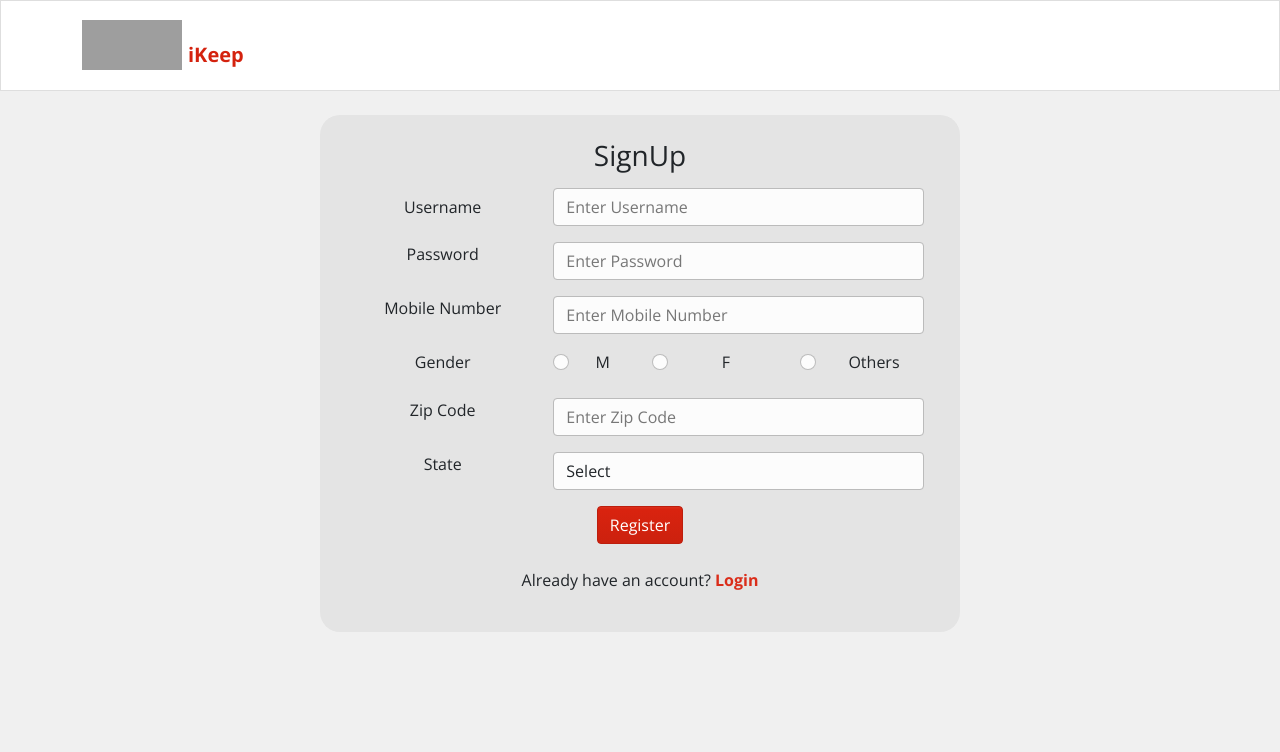
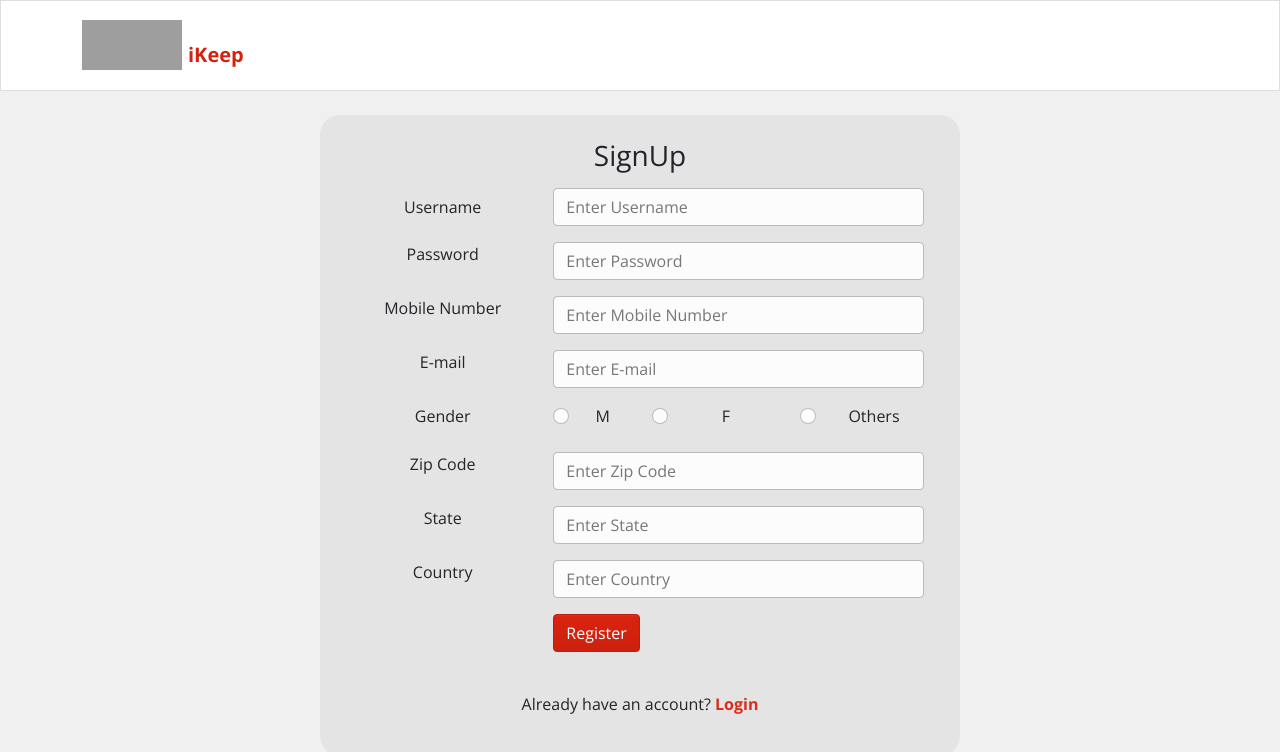
Before and after one commit to rlogixDev/iKeep, a React (Create React App) app: page /signup in a window 1280 px wide. Shown: the top 752 px of the page. Built offline with nearby package versions, Linux system fonts and the light colour scheme; grey boxes are pictures that could not be loaded.

Commit message:
updated register button alignment and added fields

```diff
--- a/src/screens/Signup/signup.js
+++ b/src/screens/Signup/signup.js
@@ -44,6 +44,14 @@ export default function Signup(){
   </Form.Group>
   <Form.Group className="mb-3">
 
+ <Row className="justify-content-center">
+  <Col  sm="4"> <Form.Label>E-mail</Form.Label></Col>
+  <Col sm="8"> <Form.Control type="text" placeholder="Enter E-mail" /></Col>
+   </Row>
+
+ </Form.Group>
+  <Form.Group className="mb-3">
+
   <Row className="justify-content-center">
   <Col  sm="4"> <Form.Label>Gender</Form.Label></Col>
    <Col sm="2" > <Form.Check type="radio" name="Gender" label="M" /></Col>
@@ -63,20 +71,34 @@ export default function Signup(){
   </Form.Group>
   <Form.Group className="mb-3">
 
-      <Row className="justify-content-center">
+
+  <Row className="justify-content-center">
   <Col sm="4"> <Form.Label>State</Form.Label></Col>
-   <Col sm="8"> < Form.Control
-          as="select">
-  <option>Select</option>
-  <option value="1">UP</option>
-  <option value="2">Delhi</option>
-  <option value="3">West Bengal</option>
-</Form.Control></Col>
-    </Row>
+  <Col sm="8"> <Form.Control type="text" placeholder="Enter State" /></Col>
+   </Row>
+
 
   </Form.Group>
-  <Row className="justify-content-center">
-  <Col sm={{span:3}}> <Button type="button" className="mb-3" >Register</Button></Col>
+  <Form.Group className="mb-3">
+ <Row className="justify-content-center">
+  <Col sm="4"> <Form.Label>Country</Form.Label></Col>
+  <Col sm="8"> <Form.Control type="text" placeholder="Enter Country" /></Col>
+   </Row>
+ </Form.Group>
+
+
+ <Form.Group className="mb-3">
+
+ <Row className="justify-content-start ">
+ <Col sm="4" ></Col>
+ <Col sm={8} className="d-flex justify-content-start"><Button type="submit" className="mb-3" >Register</Button></Col>
+    </Row>
+  </Form.Group>
+
+
+  <Row>
+
+
   </Row>
   <p className="link">Already have an account? <Link to="/">Login</Link></p>
 </Container>
```
